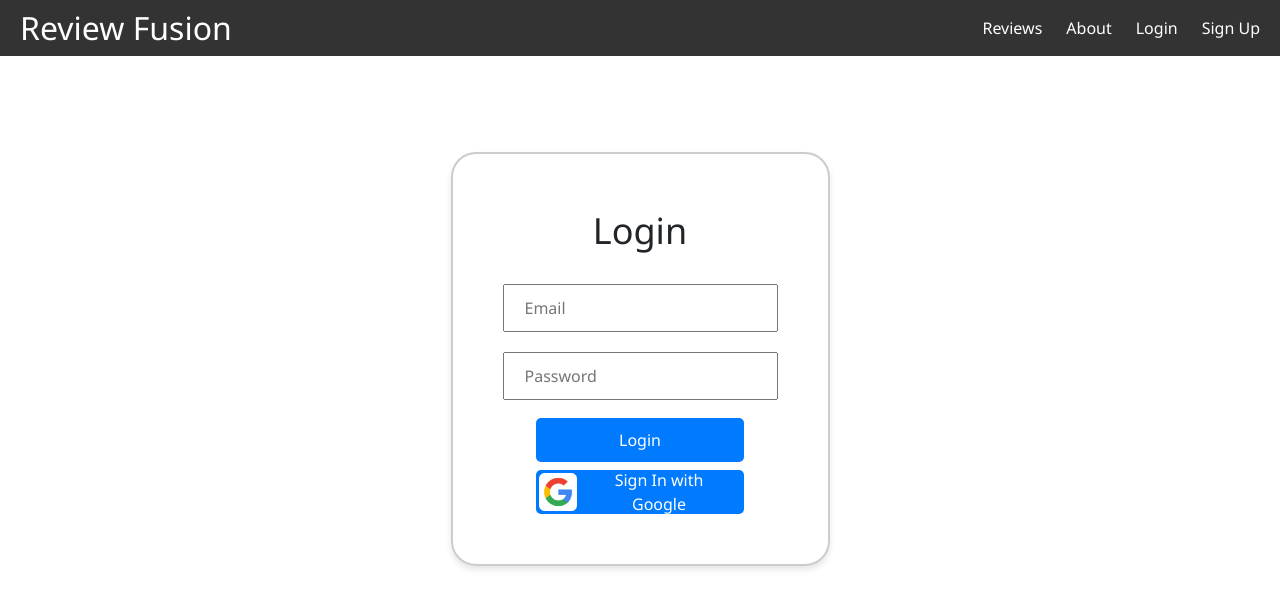
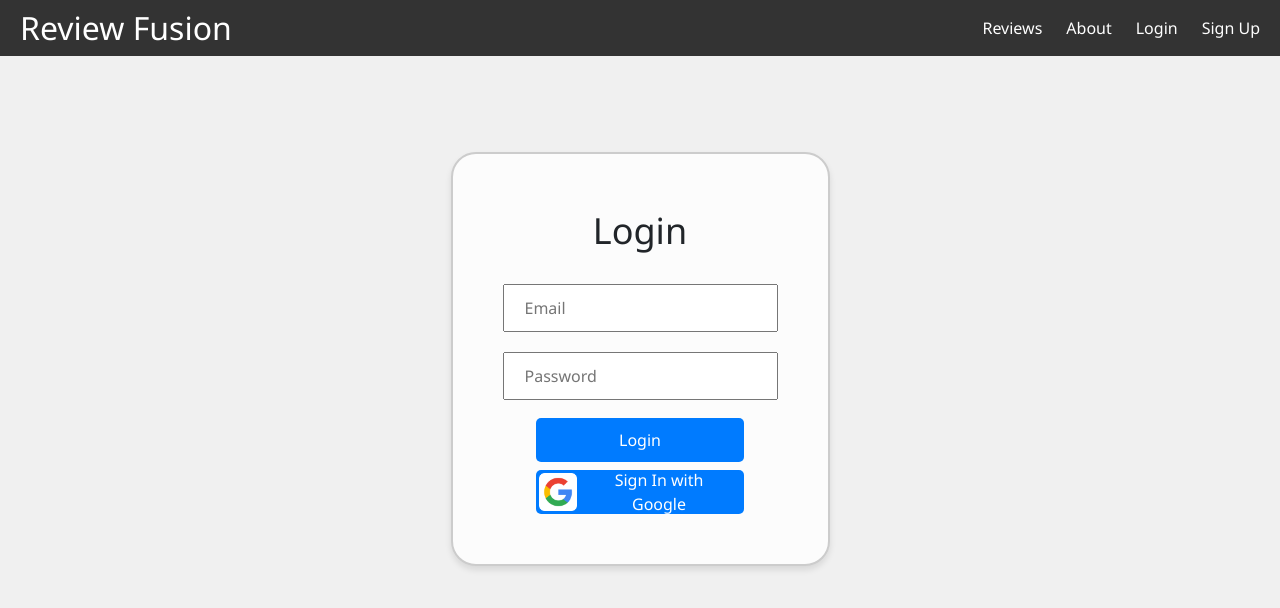
Before and after one commit to KyleKDang/review-fusion, a React (Create React App) app: page /login in a window 1280 px wide. Shown: the top 608 px of the page. Built offline with nearby package versions, Linux system fonts and the light colour scheme; no server answers; the database is empty.

Commit message:
Make background darker

```diff
--- a/src/index.css
+++ b/src/index.css
@@ -1,6 +1,6 @@
 body {
     font-family: Arial, sans-serif;
-    background-color: #f4f4f4;
+    background-color: #f0f0f0;
   }
 
   .App {
--- a/src/index.js
+++ b/src/index.js
@@ -2,6 +2,7 @@ import React from 'react';
 import ReactDOM from 'react-dom/client';
 import App from './App';
 import { BrowserRouter } from 'react-router-dom';
+import './index.css';
 
 const root = ReactDOM.createRoot(document.getElementById('root'));
 root.render(
--- a/src/pages/Login.css
+++ b/src/pages/Login.css
@@ -6,6 +6,7 @@
 }
 
 .login-container {
+    background-color: #fcfcfc;
     border: 2px solid #CCC;
     border-radius: 25px;
     display: flex;
--- a/src/pages/Signup.css
+++ b/src/pages/Signup.css
@@ -6,6 +6,7 @@
 }
 
 .signup-container {
+    background-color: #fcfcfc;
     border: 2px solid #CCC;
     border-radius: 25px;
     display: flex;
```
